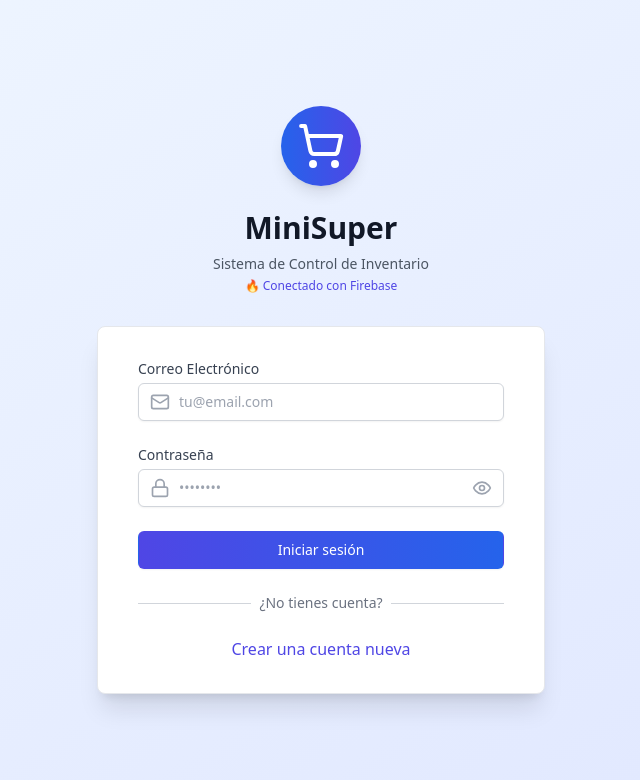
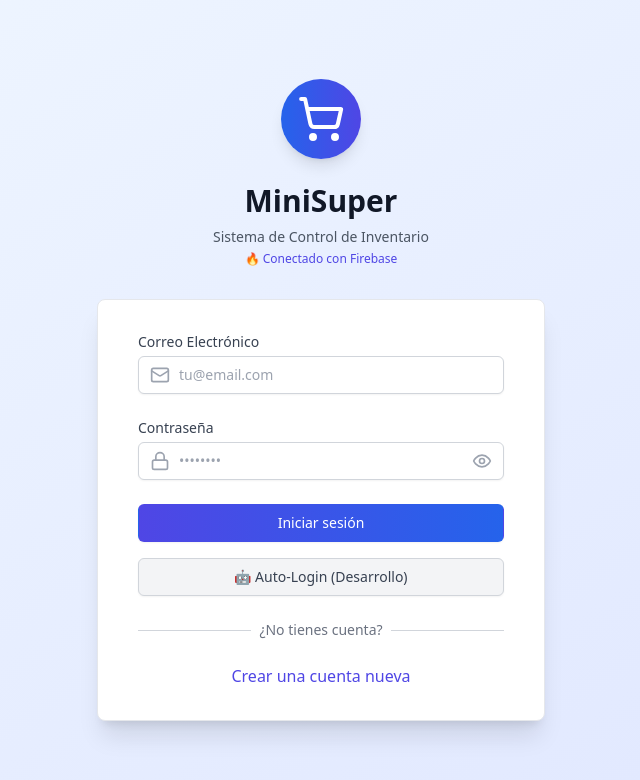
Before and after one commit to Arath00/Mercadofire, a React (Vite) app: page /login in a window 1280 px wide. Shown: the top 780 px of the page, without its empty margins (319-959 px from the left). Built offline with nearby package versions, Linux system fonts and the light colour scheme; no server answers.

Commit message:
Agregar login automático para desarrollo

```diff
--- a/src/pages/Login.tsx
+++ b/src/pages/Login.tsx
@@ -12,6 +12,25 @@
 
   const { login, isAuthenticated } = useAuth();
   const navigate = useNavigate();
+
+  // Auto-login para desarrollo/testing
+  const handleAutoLogin = async () => {
+    setLoading(true);
+    try {
+      const success = await login('nuevo@gmail.com', '123456');
+      if (success) {
+        toast.success('¡Login automático exitoso!');
+        navigate('/');
+      } else {
+        toast.error('Error en login automático');
+      }
+    } catch (error) {
+      toast.error('Error en login automático');
+      console.error(error);
+    } finally {
+      setLoading(false);
+    }
+  };
 
   // Redirigir si ya está autenticado
   React.useEffect(() => {
@@ -154,6 +173,17 @@
             </div>
           </form>
 
+          {/* Botón de Auto-Login para desarrollo */}
+          <div className="mt-4">
+            <button
+              onClick={handleAutoLogin}
+              disabled={loading}
+              className="w-full flex justify-center py-2 px-4 border border-gray-300 rounded-md shadow-sm text-sm font-medium text-gray-700 bg-gray-100 hover:bg-gray-200 focus:outline-none focus:ring-2 focus:ring-offset-2 focus:ring-gray-500 transition-all duration-200"
+            >
+              🤖 Auto-Login (Desarrollo)
+            </button>
+          </div>
+
           {/* Link para ir al registro */}
           <div className="mt-6">
             <div className="relative">
```
